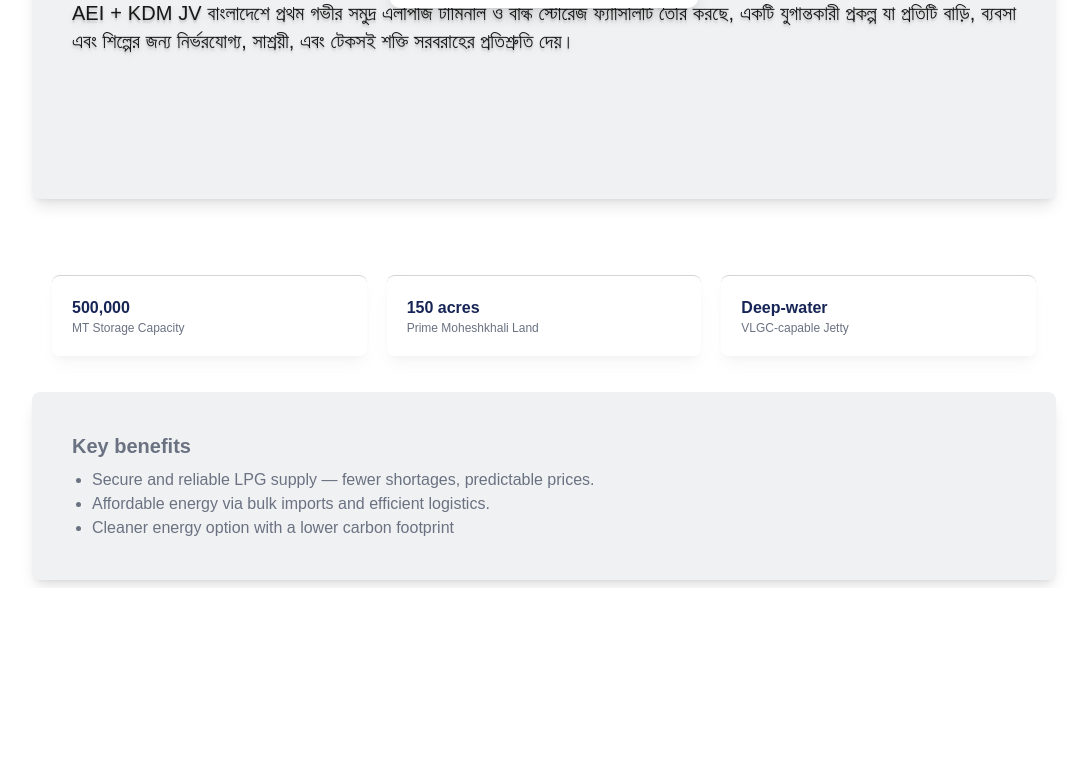
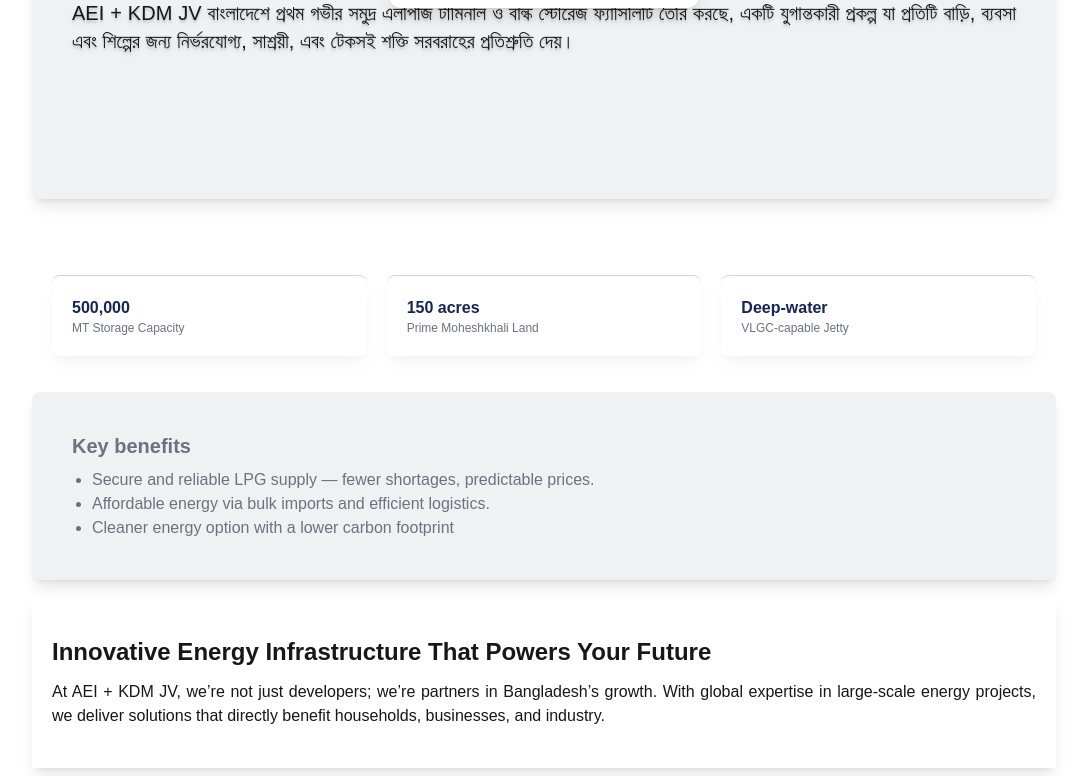
Before and after one commit to iamzehan/AEI-KDM-JointVenture, a Next.js app: page / in a window 1280 px wide. Shown: the part 792-1568 px from the top of the page, without its empty margins (96-1183 px from the left). Before the commit the page ends 1380 px from the top, so only its background shows below. Built offline with nearby package versions, Linux system fonts and the light colour scheme; a web font is replaced by a local one.

Commit message:
feat(iamzehan): Added Footer of homepage

```diff
--- a/src/app/page.tsx
+++ b/src/app/page.tsx
@@ -3,7 +3,7 @@
 import { tiroBangla } from "@/lib/fonts";
 import Cards from "@/components/home/Cards";
 import Benefits from "@/components/home/benefits";
-
+import Footer from "@/components/home/Footer";
 export default function Home() {
   return (
     <div className="flex flex-col gap-4 dark:bg-black">
@@ -17,9 +17,15 @@
 
       {/* Cards go here */}
       <Cards />
-      {/* Cards end here */}
-      <Benefits/>
+      {/* Cards end */}
+
       {/* Benefits go here */}
+      <Benefits />
+      {/* Benefits end */}
+
+      {/* footer goes here */}
+      <Footer/>
+      {/* footer end */}
     </div>
   );
 }
--- /dev/null
+++ b/src/components/home/Footer.tsx
@@ -0,0 +1,17 @@
+'use client'
+
+export default function Footer(){
+    const data = {
+    header: "Innovative Energy Infrastructure That Powers Your Future",
+    description: "At AEI + KDM JV, we’re not just developers; we’re partners in Bangladesh’s growth. With global expertise in large-scale energy projects, we deliver solutions that directly benefit households, businesses, and industry."
+}
+    return (
+        <div className="
+        flex flex-col gap-3 px-5 py-10
+        content-left shadow-lg
+        ">
+            <p className="text-2xl font-bold">{data.header}</p>
+            <p className="text-justify">{data.description}</p>
+        </div>
+    );
+}
```
